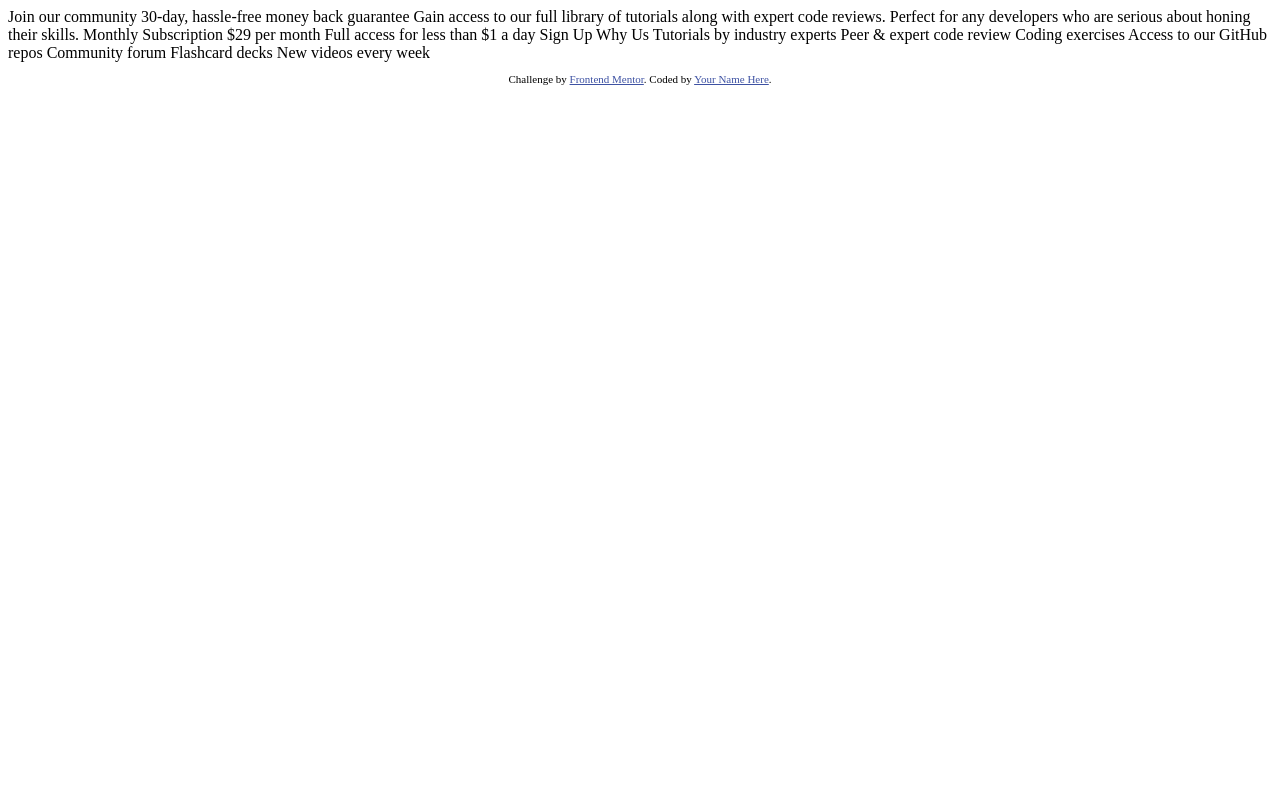
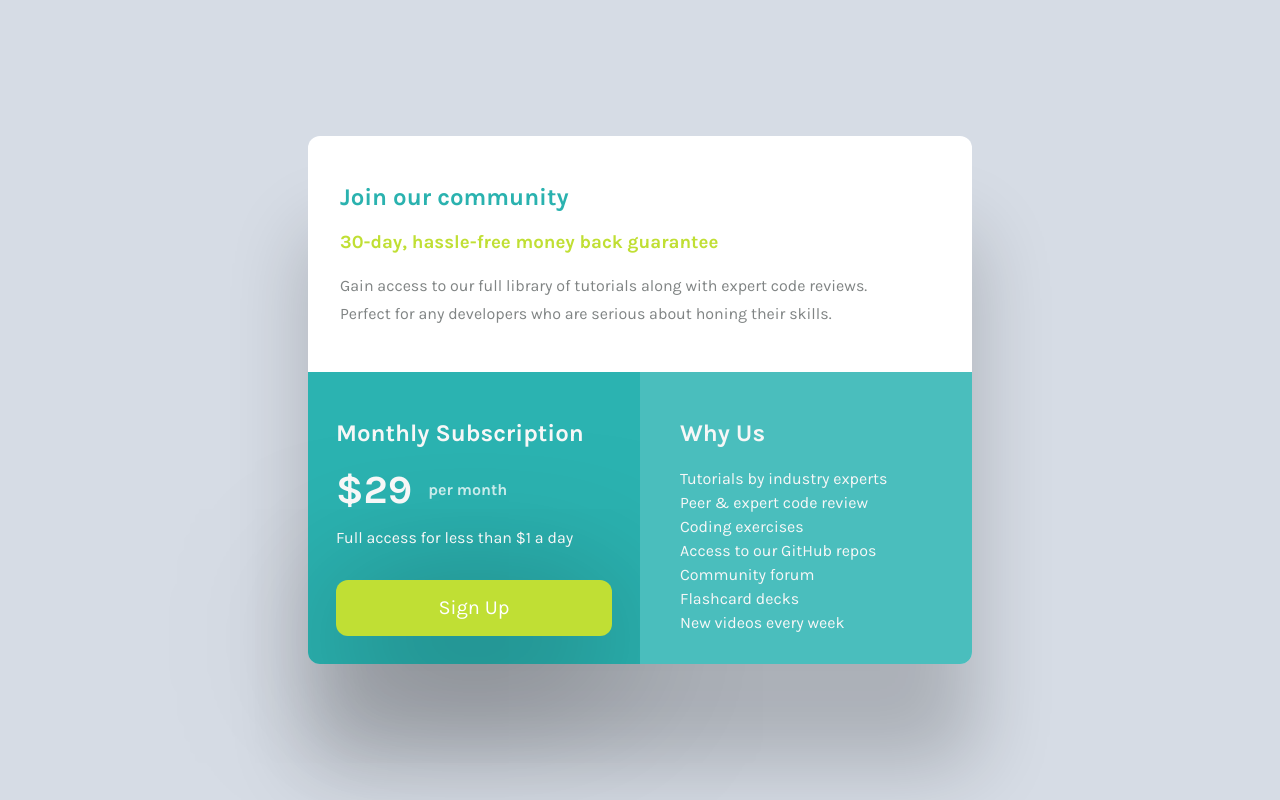
Before and after one commit to devjakov/single-price-grid-component, a plain HTML site: page index.html in a window 1280 px wide. Drawn offline with Linux system fonts and the light colour scheme.

Commit message:
done and done

```diff
--- a/index.html
+++ b/index.html
@@ -2,49 +2,63 @@
 <html lang="en">
 <head>
   <meta charset="UTF-8">
-  <meta name="viewport" content="width=device-width, initial-scale=1.0"> <!-- displays site properly based on user's device -->
+  <meta http-equiv="X-UA-Compatible" content="IE=edge">
+  <meta name="viewport" content="width=device-width, initial-scale=1.0">
+  <link rel="icon" type="image/png" sizes="32x32" href="./images/favicon-32x32.png">
+  <link rel="stylesheet" href="normalize.css">
+  <link rel="stylesheet" href="style.css">
 
-  <link rel="icon" type="image/png" sizes="32x32" href="./images/favicon-32x32.png">
-
+  <!-- skeleton css cdn for fast creation of rough outline -->
+<!-- <link rel="stylesheet" href="https://cdnjs.cloudflare.com/ajax/libs/skeleton/2.0.4/skeleton.css">
+   -->
   <title>Frontend Mentor | Single Price Grid Component</title>
 
-  <!-- Feel free to remove these styles or customise in your own stylesheet 👍 -->
   <style>
     .attribution { font-size: 11px; text-align: center; }
     .attribution a { color: hsl(228, 45%, 44%); }
   </style>
 </head>
 <body>
-  Join our community
 
-  30-day, hassle-free money back guarantee
+<div class="container">
+  <div class="join">
+    <h2>Join our community</h2>
 
-  Gain access to our full library of tutorials along with expert code reviews.
-  Perfect for any developers who are serious about honing their skills.
+    <h3>30-day, hassle-free money back guarantee</h3>
 
-  Monthly Subscription
+  <p>Gain access to our full library of tutorials along with expert code reviews.
+   <span>Perfect for any developers who are serious about honing their skills.</span> </p>
+  </div>
 
-  &dollar;29 per month
+  <div class="offer">
+  <h2>Monthly Subscription</h2>
 
-  Full access for less than &dollar;1 a day
+  <h1 id="price">&dollar;29<span id="pricespan">per month</span></h1>
 
-  Sign Up
+  <p>Full access for less than &dollar;1 a day</p>
 
-  Why Us
+  <a href="#">Sign Up</a>
+  </div>
 
-  Tutorials by industry experts
-  Peer &amp; expert code review
-  Coding exercises
-  Access to our GitHub repos
-  Community forum
-  Flashcard decks
-  New videos every week
+  <div class="whyus">
+  <h2>Why Us</h2>
 
-  <footer>
+    <p>Tutorials by industry experts</p>
+    <p>Peer &amp; expert code review</p>
+    <p>Coding exercises</p>
+    <p>Access to our GitHub repos</p>
+    <p>Community forum</p>
+    <p>Flashcard decks</p>
+    <p>New videos every week</p>
+
+  </div>
+</div>
+
+  <!-- <footer>
     <p class="attribution">
       Challenge by <a href="https://www.frontendmentor.io?ref=challenge" target="_blank">Frontend Mentor</a>.
       Coded by <a href="#">Your Name Here</a>.
     </p>
-  </footer>
+  </footer> -->
 </body>
 </html>
--- /dev/null
+++ b/style.css
@@ -0,0 +1,184 @@
+/* # Front-end Style Guide
+
+## Layout
+
+The designs were created to the following widths:
+
+- Mobile: 375px
+- Desktop: 1440px
+
+## Colors
+
+### Primary
+
+- Cyan: hsl(179, 62%, 43%)
+- Bright Yellow: hsl(71, 73%, 54%)
+
+### Neutral
+
+- Light Gray: hsl(204, 43%, 93%)
+- Grayish Blue: hsl(218, 22%, 67%)
+
+## Typography
+
+### Body Copy
+
+- Font size: 16px
+
+### Font
+
+- Family: [Karla](https://fonts.google.com/specimen/Karla)
+- Weights: 400, 700 */
+
+@import url('https://fonts.googleapis.com/css2?family=Karla:wght@400;700&display=swap');
+
+/* UNIVERSAL + GENERAL */
+
+html{
+    /* ### Primary */
+
+    --Cyan: hsl(179, 62%, 43%);
+    --BrightYellow: hsl(71, 73%, 54%);
+
+    --bluemid: rgb(43,179,177);
+    --bluebottom: rgb(74,190,189);
+
+    /* ### Neutral
+     */
+    --LightGray: hsl(0, 0%, 97%);
+    --GrayishBlue: hsl(218, 23%, 87%);
+
+    --radius: .75rem;
+
+    font-family: "Karla",sans-serif;
+    font-size: 16px;
+}
+
+body{
+    height: 100vh;
+    width: 100vw;
+    position: relative;
+    display: grid;
+    grid-template-columns: 1fr;
+    grid-template-rows: 1rem 1fr 1rem;
+    background-color: var(--GrayishBlue);
+}
+
+
+.container{
+    grid-row: 2;
+    display: grid;
+    grid-template-columns: 1fr;
+    grid-template-rows: 1fr 1fr 1fr;
+    max-height: 900px;
+    max-width: 330px;
+    margin: auto;
+    padding: 0;
+    border-radius: var(--radius);
+    box-shadow: 1px 100px 80px 2px rgba(0, 0, 0, .2);
+}
+
+div{
+    padding: 1.25rem 1.75rem;
+}
+
+
+/* join our community div */
+.join h2 {
+    color: var(--Cyan);
+}
+
+.join h3 {
+    color: var(--BrightYellow);
+}
+
+.join p {
+    line-height: 1.75rem;
+    color: rgba(1, 10, 10, .5);
+}
+
+
+/* defining price look */
+#price{
+    display: flex;
+    justify-content: flex-start;
+    font-size: 2.5rem;
+    margin: 0;
+}
+
+#price span{
+    color: rgba(255, 255, 255, .75);
+    font-size: 1rem;
+    margin:auto;
+    margin-left: 1rem;
+}
+
+
+/* Defining borders and colors */
+.join{
+    background-color: white;
+    border-radius: var(--radius) var(--radius) 0 0;
+}
+
+
+.offer,  .whyus{
+    color: var(--LightGray);
+    background-color: var(--bluemid);
+}
+
+.whyus{
+    background-color: var(--bluebottom);
+    border-radius: 0 0 var(--radius) var(--radius);
+}
+
+/* button */
+a{
+    text-decoration: none;
+    color: white;
+    font-size: 1.25rem;
+    background-color: var(--BrightYellow);
+    border-radius: var(--radius);
+    display: flex;
+    justify-content: center;
+    margin: 2rem 0 0 0;
+    padding: 6% 10%;
+    box-shadow: 1px 30px 150px 3px rgba(0, 0, 0, .5);
+}
+
+/* defining bottom paragraphs */
+.whyus p {
+    margin: 0;
+    line-height: 1.5rem;
+}
+
+@media (max-width: 600px){
+
+}
+
+@media (min-width: 600px){
+    .container{
+        grid-template-columns: 1fr 1fr;
+        grid-template-rows: .75fr 1fr;
+        max-width: 800px;
+
+    }
+    .join{
+        padding: 1.75rem 2rem;
+        grid-column: span 2;
+        width: 600px;
+    }
+    .join span{
+        display: block;
+    }
+    .offer{
+        border-bottom-left-radius: var(--radius);
+    }
+    .whyus{
+        padding: 1.75rem 2.5rem;
+        border-radius: 0;
+        border-bottom-right-radius: var(--radius);
+    }
+    div{
+        padding: 1.75rem;
+    }
+}
```
Also changed, not shown: normalize.css (added).
